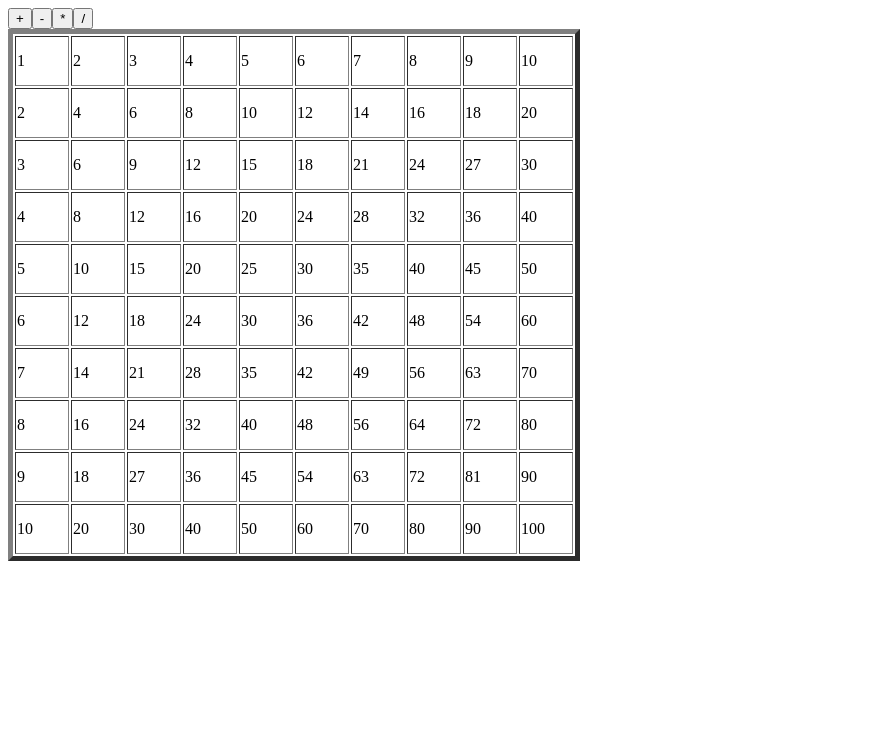
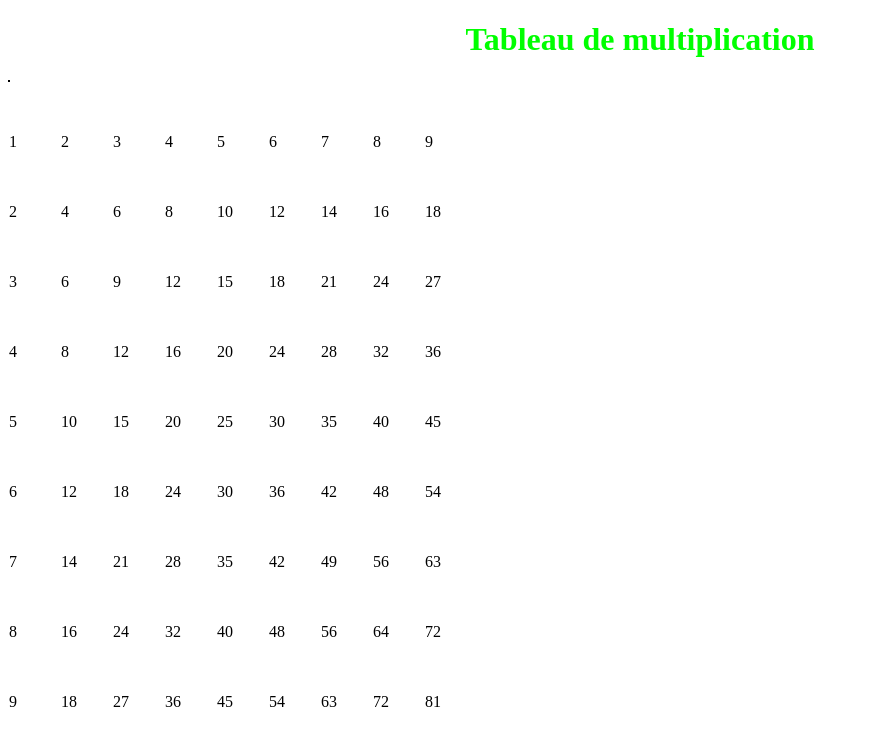
Before and after one commit to Luc-cano-simon/Multiplication, a plain HTML site: page index.html in a window 1280 px wide. Shown: the whole page, without its empty margins (0-869 px from the left). Drawn offline with nearby package versions, Linux system fonts and the light colour scheme.

Commit message:
Changement en Jquery

```diff
--- a/app.js
+++ b/app.js
@@ -1,13 +1,41 @@
-var ColorTab ;
+// var  ColorTab ;
 
-	document.write("<table border='5px'>");
+// 	document.write("<table border='5px'>");
 
-	for(var i = 1; i < 11; i++)
+// 	for(var i = 1; i < 10; i++)
+// 	{
+
+// 	document.write("<tr style='height:50px;'>");
+
+// 	for(var j = 1; j < 10; j++)
+// 	{
+
+// 		if(j == 1 || i == 1)
+// 		{
+// 			ColorTab = "grey"
+
+// 		 }else {
+
+// 		}
+
+// 	document.write("<td style='width:50px;'"  +ColorTab+  "'>"  +i*j+  "</td>");
+
+// 	}
+
+// }
+
+
+var  ColorTab ;
+var div = $("#Tab") ;
+
+	var table = div.append("<table border='5px'>");
+
+	for(var i = 1; i < 10; i++)
 	{
 
-	document.write("<tr style='height:50px;'>");
+	var row = table.append("<tr style='height:50px;'>");
 
-	for(var j = 1; j < 11; j++)
+	for(var j = 1; j < 10; j++)
 	{
 
 		if(j == 1 || i == 1)
@@ -18,8 +46,11 @@ var ColorTab ;
 
 		}
 
-	document.write("<td style='width:50px;'"  +ColorTab+  "'>"  +i*j+  "</td>");
+	row.append("<td style='width:50px;'"  +ColorTab+  "'>"  +i*j+  "</td>");
 
 	}
+	table.append("</tr>");
 
 }
+
+div.append("</table>");
--- a/index.html
+++ b/index.html
@@ -3,27 +3,29 @@
 <head>
 		<meta charset="utf-8"/>
         <link rel="stylesheet" href="style.css" />
-        <!-- <link rel="stylesheet" href="https://cdnjs.cloudflare.com/ajax/libs/materialize/1.0.0-rc.2/css/materialize.min.css"> -->
+   <!--      <link rel="stylesheet" href="https://cdnjs.cloudflare.com/ajax/libs/materialize/1.0.0-rc.2/css/materialize.min.css"> -->
         <script src="jquery-2.2.4.js"></script>
 
 	<title> Multiplication </title>
 </head>
 <body>
-	<script src="app.js" type="text/javascript"></script>
+
+	<h1> Tableau de multiplication </h1>
+
+	<div id ="Tab"> </div>
+
+
+
+<!-- 	<button type="radio" name="adition" value="+" id="N+">+
+	<button type="radio" name="soustraction" value="-" id="N-">-
+	<button type="radio" name="multiplication" value="*" id="N*">*
+	<button type="radio" name="division" value="/" id="N/">/ -->
 
 
 
 
 
-	<button type="radio" name="adition" value="+" id="N+">+
-	<button type="radio" name="soustraction" value="-" id="N-">-
-	<button type="radio" name="multiplication" value="*" id="N*">*
-	<button type="radio" name="division" value="/" id="N/">/
-
-
-
-
-
+<script src="app.js" type="text/javascript"></script>
 
 
 </body>
--- a/style.css
+++ b/style.css
@@ -0,0 +1,10 @@
+h1
+{
+	text-align: center ;
+	color : lime;
+}
+
+table
+{
+	border : 1px solid black ;
+}
```
